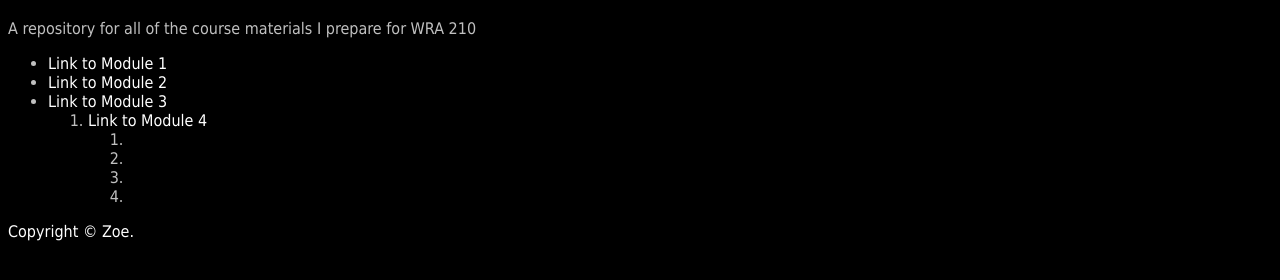
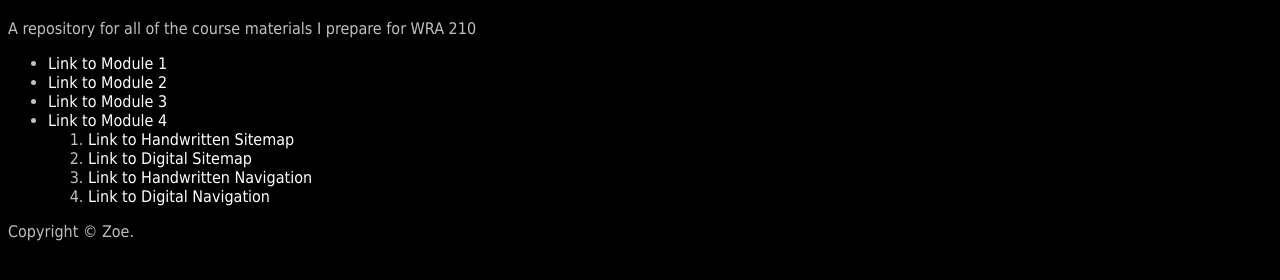
Before and after one commit to zozap/demo, a plain HTML site: page index.html in a window 1280 px wide. Shown: the part 62-342 px from the top of the page. Drawn offline with Linux system fonts and the light colour scheme.

Commit message:
made names for lists

```diff
--- a/index.html
+++ b/index.html
@@ -18,13 +18,12 @@
 		  <li><a href="module1.pdf">Link to Module 1</a></li>
 		  <li><a href="module2.pdf">Link to Module 2</a></li>
 		  <li><a href="module3.pdf">Link to Module 3</a></li>
-		  <ol>
-   <li><a href="module4.pdf">Link to Module 4</a></li>
+		  <li><a href="module4.pdf">Link to Module 4</a></li>
       <ol>
-         <li><a href="handwrittensitemap.pdf"></li>
-         <li><a href="sitemap.pdf"></li>
-         <li><a href="handwrittennavigation.pdf"></li>
-         <li><a href="navigation.pdf"></li>
+         <li><a href="handwrittensitemap.pdf">Link to Handwritten Sitemap</a></li>
+         <li><a href="sitemap.pdf">Link to Digital Sitemap</a></li>
+         <li><a href="handwrittennavigation.pdf">Link to Handwritten Navigation</a></li>
+         <li><a href="navigation.pdf">Link to Digital Navigation</a></li>
       </ol>
       <!-- end nested list -->
    </li><!-- close list item containing nested list -->
```
